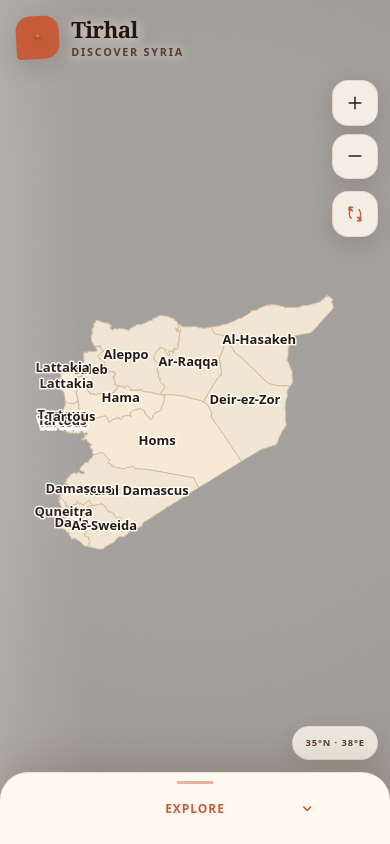
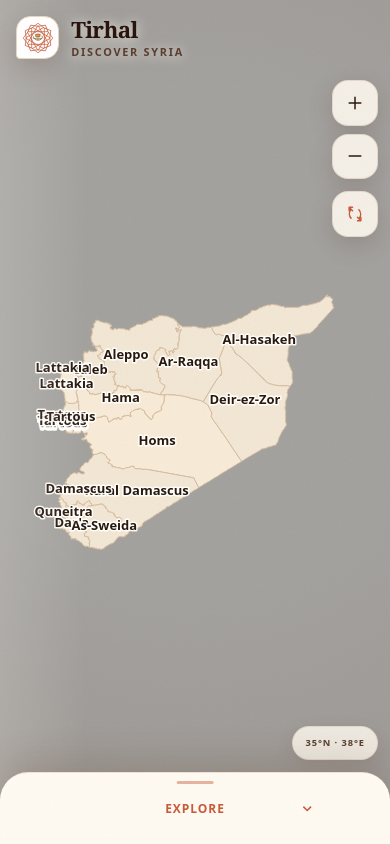
Before and after one commit to Ali4sz/tirhal, a Vue app: page / in a window 390 px wide. Built offline with nearby package versions, Linux system fonts and the light colour scheme.

Commit message:
feat: update styles for brand seal and attraction thumbnails to improve layout and visual consistency

```diff
--- a/src/assets/main.css
+++ b/src/assets/main.css
@@ -1157,26 +1157,20 @@ a {
 .tirhal-brand__seal {
   display: grid;
   place-items: center;
-  inline-size: 3rem;
-  block-size: 3rem;
-  color: var(--md-sys-color-on-primary);
-  background: var(--md-sys-color-primary);
+  inline-size: 3.25rem;
+  block-size: 3.25rem;
+  background: var(--md-sys-color-surface);
+  border: 1px solid var(--md-sys-color-outline-variant);
   border-radius: 0.9rem 0.9rem 0.9rem 0.25rem;
   box-shadow: var(--tirhal-shadow-control);
-  transform: rotate(-3deg);
-}
-
-[dir='rtl'] .tirhal-brand__seal {
-  transform: rotate(3deg);
-}
-
+}
+
+/* The logo draws its own multi-color strokes (terracotta rosette, brown
+   boat, amber sail) via CSS vars, so only size is set here. */
 .tirhal-brand__seal svg {
-  inline-size: 2rem;
-  fill: none;
-  stroke: currentColor;
-  stroke-width: 2;
-  stroke-linecap: round;
-  stroke-linejoin: round;
+  display: block;
+  inline-size: 2.75rem;
+  block-size: 2.75rem;
 }
 
 .tirhal-brand__copy {
@@ -1595,6 +1589,13 @@ a {
 .tirhal-attraction-item .tirhal-placeholder {
   inline-size: 5.2rem;
   min-block-size: 4.75rem;
+  border-radius: 0.85rem;
+}
+
+.tirhal-attraction-item__thumb {
+  inline-size: 5.2rem;
+  block-size: 4.75rem;
+  object-fit: cover;
   border-radius: 0.85rem;
 }
 
@@ -1940,6 +1941,10 @@ a {
     inline-size: 2.7rem;
     block-size: 2.7rem;
   }
+  .tirhal-brand__seal svg {
+    inline-size: 2.25rem;
+    block-size: 2.25rem;
+  }
   .tirhal-brand__name {
     font-size: 1.4rem;
   }
```
